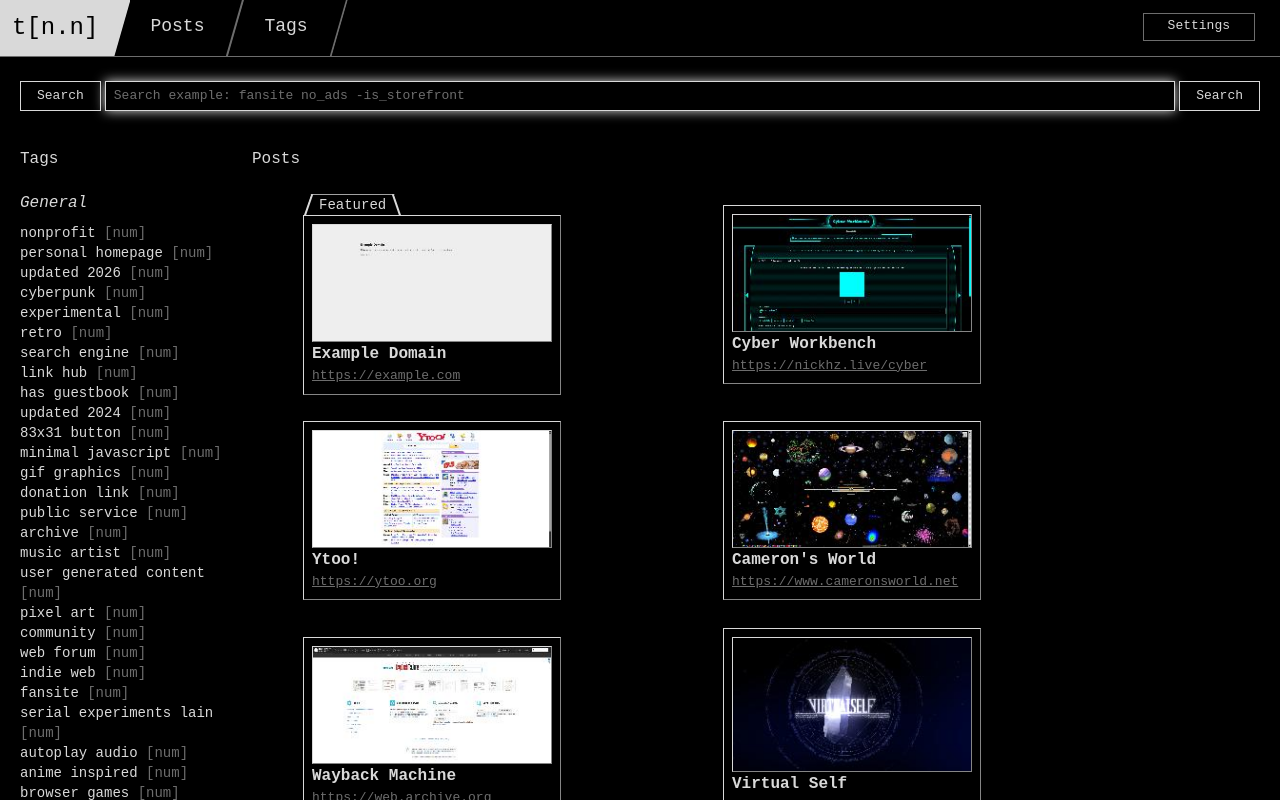
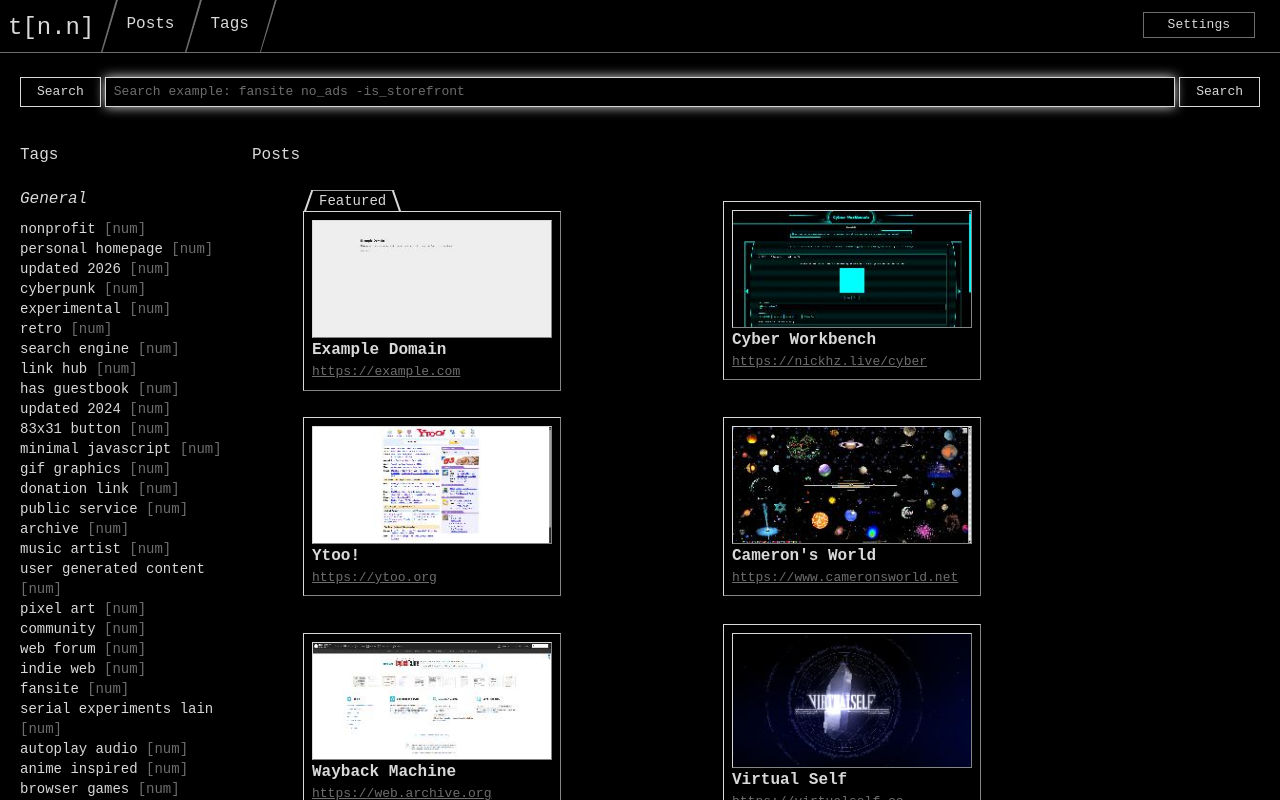
Before and after one commit to nullnet-labs/nullnet-frontend, a Next.js app: page /posts in a window 1280 px wide. Shown: the top 800 px of the page. Built offline with nearby package versions, Linux system fonts and the light colour scheme.

Commit message:
Layout adjustment to better accommodate secondary navs on pages

```diff
--- a/src/app/globals.css
+++ b/src/app/globals.css
@@ -31,15 +31,23 @@
     background-color: var(--primary-accent-dim);
 }
 
-/* HOVER BUTTON */
-.hover-btn {
+/* HOVER BUTTON EFFECTS */
+.hover-invert {
     background-color: var(--bg-color);
     transition-duration: 0.2s;
 }
 
-.hover-btn:hover {
+.hover-invert:hover {
     color: var(--bg-color);
     background-color: var(--primary-accent);
+}
+
+.hover-glow {
+    transition: 200ms;
+}
+
+.hover-glow:hover {
+    box-shadow: 0 0 12px var(--primary-accent);
 }
 
 /* EMPHASIZED BUTTON */
@@ -61,12 +69,3 @@
     position: relative;
     top: 50%;
 }
-
-/* MISC */
-.hover-glow {
-    transition: 200ms;
-}
-
-.hover-glow:hover {
-    box-shadow: 0 0 12px var(--primary-accent);
-}
--- a/src/styles/components/top-nav.module.css
+++ b/src/styles/components/top-nav.module.css
@@ -5,17 +5,17 @@
 }
 
 .nav-link {
-    @apply relative inline-block py-3;
+    @apply relative inline-block pb-2 pt-3;
 
     clip-path: polygon(0 0, 100% 0, calc(100% - var(--spacing) * 4) 100%, 0 100%);
 }
 
 .nav-link:last-child {
-    @apply text-2xl pl-3 pr-8;
+    @apply text-2xl pl-2 pr-6;
 }
 
 .nav-link:not(:last-child) {
-    @apply text-lg pl-14 pr-10;
+    @apply text-base pl-11 pr-7;
 
     margin-left: calc(var(--spacing, .25rem) * -9);
 }
```
Also changed, not shown: src/styles/components/sub-nav.module.css (added, +20 -0 lines).
